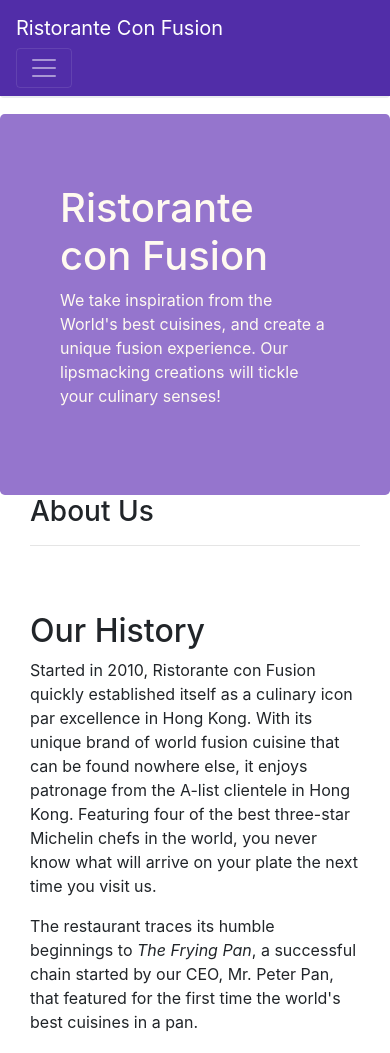
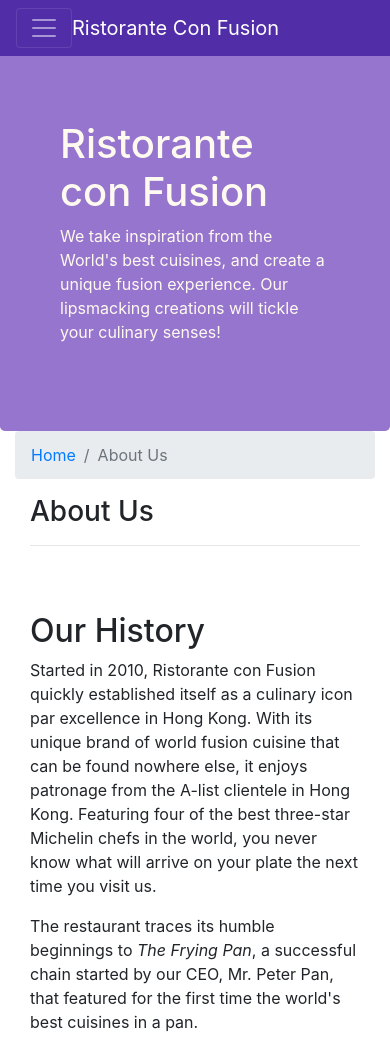
Before and after one commit to SBZed/Bootstrap4, a website: page conFusion/aboutus.html in a window 390 px wide. Shown: the top 1053 px of the page. Drawn offline with nearby package versions, Linux system fonts and the light colour scheme.

Commit message:
Navbars and breadcumbs

```diff
--- a/conFusion/aboutus.html
+++ b/conFusion/aboutus.html
@@ -11,17 +11,16 @@
     <link rel="stylesheet" href="node_modules/bootstrap/dist/css/bootstrap.min.css">
     <link rel="stylesheet" href="css/style.css">
     <title>Ristorante Con Fusion: About Us</title>
-    <ol class="col-12 breadcrumb">
-        <li class="breadcrumb-item"><a href="./index.html">Home</a></li>
-        <li class="breadcrumb-item active">About Us</li>
-    </ol>
 
 </head>
 
 <body>
     <nav class="navbar navbar-dark navbar-expand-sm fixed-top">
         <div class="container">
-            <a href="/index.html" class="navbar-brand">Ristorante Con Fusion</a>
+            <button class="navbar-toggler" type="button" data-toggle="collapse" data-target="#Navbar">
+                <span class="navbar-toggler-icon"></span>
+            </button>
+            <a href="/index.html" class="navbar-brand mr-auto">Ristorante Con Fusion</a>
             <div class="collapse navbar-collapse" id="Navbar">
                 <ul class="navbar-nav mr-auto">
                     <li class="nav-item"><a href="/index.html" class="nav-link">Home</a></li>
@@ -31,9 +30,6 @@
                 </ul>
             </div>
         </div>
-        <button class="navbar-toggler" type="button" data-toggle="collapse" data-target="#Navbar">
-            <span class="navbar-toggler-icon"></span>
-        </button>
     </nav>
     <header class="jumbotron">
         <div class="container">
@@ -51,6 +47,10 @@
 
     <div class="container">
         <div class="row row-header">
+            <ol class="col-12 breadcrumb">
+                <li class="breadcrumb-item"><a href="./index.html">Home</a></li>
+                <li class="breadcrumb-item active">About Us</li>
+            </ol>
             <div class="col-12">
                 <h3>About Us</h3>
                 <hr>
@@ -114,7 +114,7 @@
                 <div class="col-4 offset-1 col-sm-2">
                     <h5>Links</h5>
                     <ul class="list-unstyled">
-                        <li><a href="#">Home</a></li>
+                        <li><a href="./index.html">Home</a></li>
                         <li><a href="#">About</a></li>
                         <li><a href="#">Menu</a></li>
                         <li><a href="#">Contact</a></li>
```
Also changed, not shown: conFusion/index.html (+5 -5 lines).
